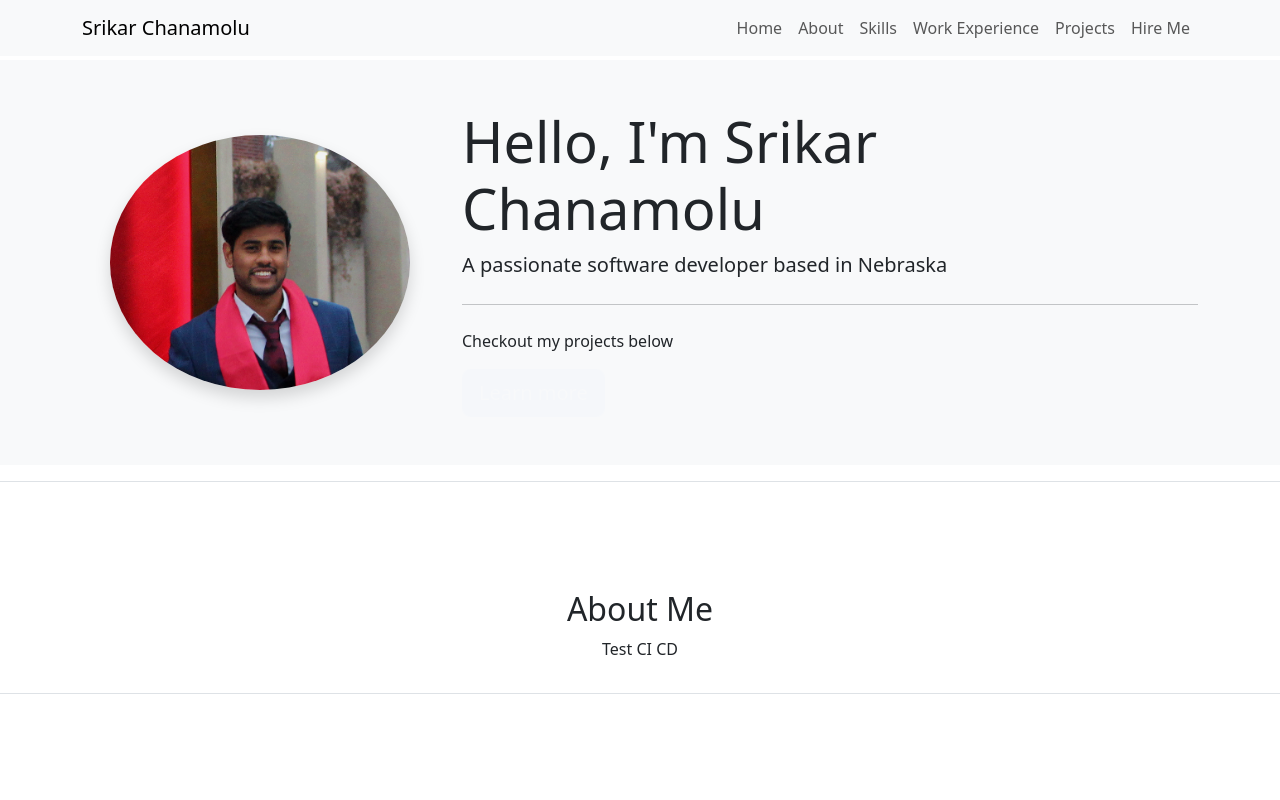
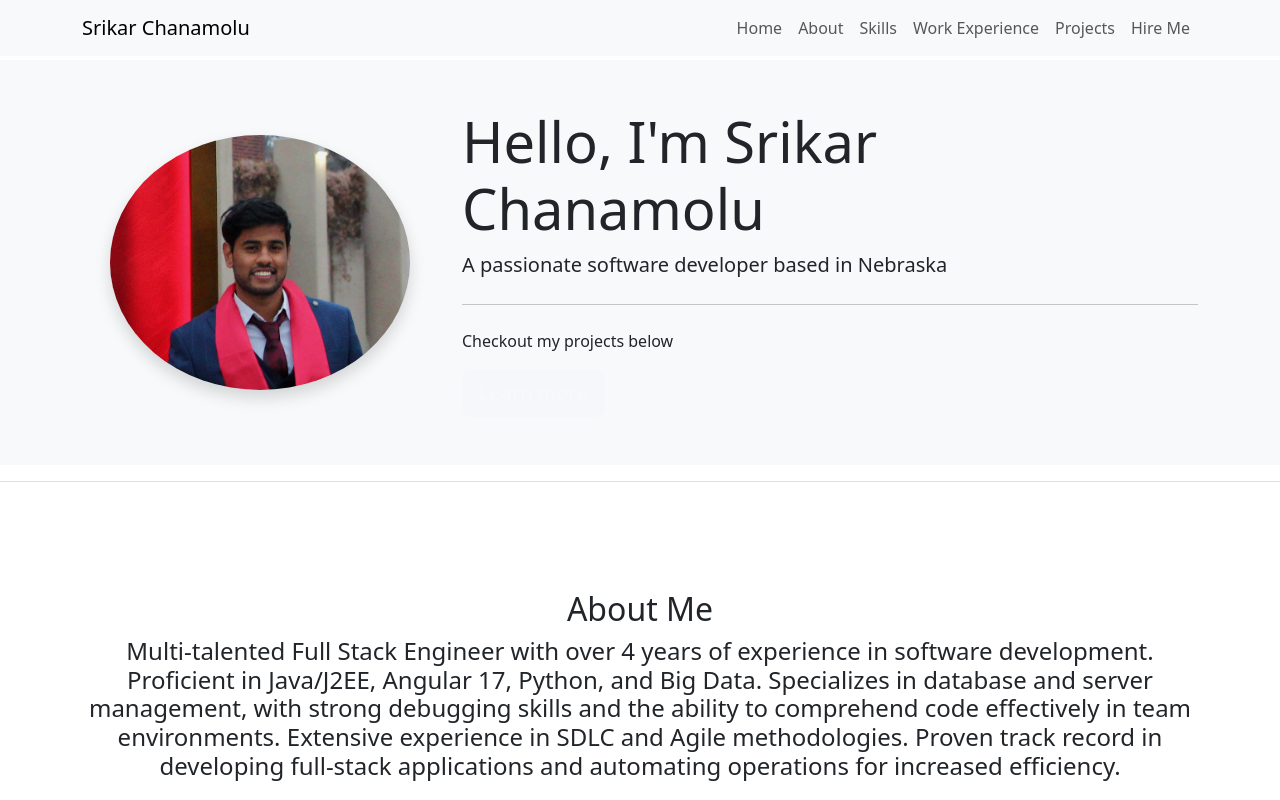
Before and after one commit to srikarch123/Portfolio-Website, an Angular app: page / in a window 1280 px wide. Shown: the top 800 px of the page. Built offline with nearby package versions, Linux system fonts and the light colour scheme.

Commit message:
Updated About Component

```diff
--- a/src/app/about/about.component.html
+++ b/src/app/about/about.component.html
@@ -1,4 +1,4 @@
 <div class="container text-center animate__animated animate__fadeIn" id="about">
   <h2>About Me</h2>
-  <p>Test CI CD </p>
+  <p class="h4 mb-5 fw-light">Multi-talented Full Stack Engineer with over 4 years of experience in software development. Proficient in Java/J2EE, Angular 17, Python, and Big Data. Specializes in database and server management, with strong debugging skills and the ability to comprehend code effectively in team environments. Extensive experience in SDLC and Agile methodologies. Proven track record in developing full-stack applications and automating operations for increased efficiency. </p>
 </div>
```
